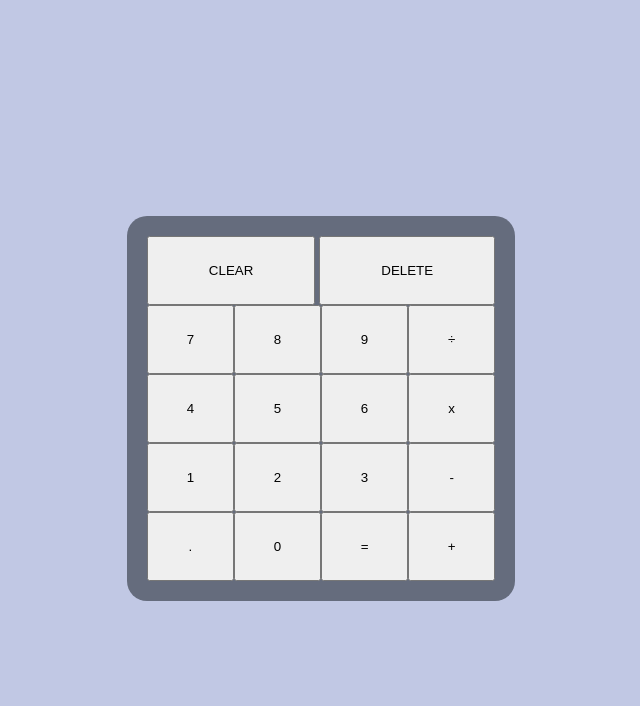
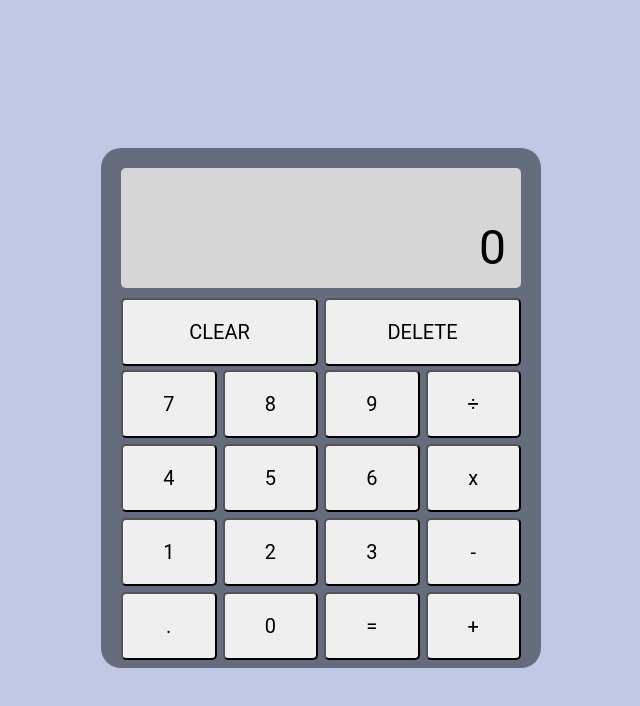
Before and after one commit to eli5it/Odin-calculator, a plain HTML site: page index.html in a window 1280 px wide. Both pictures are taken after a click on the button "CLEAR". Shown: the whole page, without its empty margins (319-959 px from the left). Drawn offline with Linux system fonts and the light colour scheme.

Commit message:
UI finished, working on functionality

```diff
--- a/index.html
+++ b/index.html
@@ -10,28 +10,39 @@
 <body>
     <div class="main">
         <div class="calculator">
-            <button class="big">CLEAR</button>
-            <button class="big">DELETE</button>
-            <div class="bottom-grid">
+        <div class="grid-container">
+            <div class="top">
+                <div class="screen">
+                    <p class="upper-text"></p>
+                    <p class='lower-text'>0</p>
+                </div>
+            </div>
+            <div class="middle-grid">
+                <button class="big btn">CLEAR</button>
+                <button class="big btn">DELETE</button>
+            </div>
+
+            <div class= "bottom-grid">
+                <button class="small btn">7</button>
+                <button class="small btn">8</button>
+                <button class="small btn">9</button>
+                <button class="small btn">÷</button>
+                <button class="small btn">4</button>
+                <button class="small btn">5</button>
+                <button class="small btn">6</button>
+                <button class="small btn">x</button>
+                <button class="small btn">1</button>
+                <button class="small btn">2</button>
+                <button class="small btn">3</button>
+                <button class="small btn">-</button>
+                <button class="small btn">.</button>
+                <button class="small btn">0</button>
+                <button class="small btn">=</button>
+                <button class="small btn">+</button>
+            </div>
 
 
-                <button class="small">7</button>
-                <button class="small">8</button>
-                <button class="small">9</button>
-                <button class="small">÷</button>
-                <button class="small">4</button>
-                <button class="small">5</button>
-                <button class="small">6</button>
-                <button class="small">x</button>
-                <button class="small">1</button>
-                <button class="small">2</button>
-                <button class="small">3</button>
-                <button class="small">-</button>
-                <button class="small">.</button>
-                <button class="small">0</button>
-                <button class="small">=</button>
-                <button class="small">+</button>
-            </div>
+
         </div>
 
         </div>
--- a/script.js
+++ b/script.js
@@ -36,27 +36,143 @@ const add = function(a, b) {
     return output
   };
 
-  // not exactly sure what it means by operator
+
+
+  // primary place where nums are displayed
+
+  let topText = '';
+  // place where background operations are stored
+
+  let operationChoice = '';
+  let userInput = '';
+  let storeInput = false;
+  let firstOperand = 0   ;
+  let secondOperand= "";
+
+
+  const numbers   = "0123456789";
+  const operators = "+-÷x";
+  const bottomDisplay = document.querySelector('.lower-text');
+  const topDisplay    = document.querySelector('.upper-text');
+  let bottomText = bottomDisplay.textContent;
+
+  // only displays numbers
+
+  // event listener for buttons
+  let buttons = document.querySelectorAll(".btn");
+  buttons.forEach(button => button.addEventListener('click',() => {
+    userInput = button.textContent;
+    translateInput(userInput);
+    updateScreen();
+  }))
+
+
+
+
+  const translateInput = function(userInput) {
+    // on event listener being activated, this function is called
+    // it receives the input of the user
+    // and triggers the corresponding function to it
+    if (userInput == '=') {
+
+    } else if (userInput == 'DELETE'){
+      deleteText();
+    } else if (userInput == 'CLEAR') {
+        resetCalc();
+    } else if (numbers.includes(userInput)){
+        handleNumbers();
+    } else if (operators.includes(userInput)) {
+        handleOperators();
+    } else if (userInput == '.') {
+        handleDecimal();
+    }
+  }
+
+  const resetCalc = function(userInput) {
+    // deletes bottomText, topText, operation choice & userInput
+    bottomText = "0";
+    topText    = "";
+    operationChoice = "";
+    userInput = "";
+    firstOperand = 0;
+    secondOperand = '';
+  }
+  const deleteText = function(){
+    // removes the last digit of input
+    if (bottomDisplay.textContent.length != '1')
+      {bottomText = bottomText.slice(0, (bottomText.length - 1))
+      } else {bottomText = '0'}
+    }
+
+
+  const updateScreen = function() {
+    bottomDisplay.textContent = bottomText;
+    setTopText();
+    topDisplay.textContent= topText;
+  }
+  // const handleOperators = function() {
+  //   if (topText == ''){
+  //     topText = bottomText + userInput;
+  //     operationChoice = userInput;
+  //   } else if (!containsOperator()) {
+
+  //   } else if (containsOperator()){}
+  //   console.log(topText);
+  //   bottomText = operate(firstOperand, secondOperand, userInput);
+  // }
+
+
+  const handleNumbers = function() {
+    if (bottomText == '0') {
+      bottomText = userInput
+    } else {bottomText += userInput}
+    if (!containsOperator() ||containsEqual()) {
+      firstOperand += userInput
+    } else if (containsOperator() && !containsEqual())
+     {secondOperand += userInput
+      bottomText= secondOperand}
+  }
+
+
+  function containsOperator() {
+    // loops through the inputted str seeing if operator includes it's current index val
+    for (let i = 0 ; i < topText.length; i ++) {
+      if (operators.includes(topText[i])) {return true}}
+    return false};
+  function containsEqual() {
+    // loops through the inputted str seeing if operator includes it's current index val
+    return topText.includes('=') }
+
+  const handleEqual = function() {
+    if (!containsOperator()) {
+    } else if (containsOperator() && secondOperand !== ""){
+      operate(a, b, operationChoice)
+    }
+  }
+
+
+  function findOperatorIndex(str) {
+    for (let i = 0 ; i < str.length; i ++) {
+      if (operators.includes(str[i])) {return i}}
+  }
+  function setTopText() {
+    if (containsOperator()){
+      let pos = findOperatorIndex(topText);
+      topText = topText.slice(0, pos) + " " + topText.slice(pos, topText.length);
+
+    }
+
+  }
+
   const operate = function(a, b, operator) {
-      if (operator == "+") {
-          return add(a,b);
-
-      } else if (operator == "-") {
-        return subtract(a, b);
-      } else if (operator == "*") {
-        return multiply(a,b);
-      } else if (operator == "/") {
-        return divide(a,b)
-      } else return "error unsupported operation"
-    }
-// not sure which of my operate functions will be better
-
-  const operate2 = function(a, b, operator) {
-      return (operator == "+") ? add(a,b)
-           : (operator == "-") ? subtract(a,b)
-           : (operator == "*") ? multiply(a,b)
-           : (operator == "/") ? divide(a,b): console.log('error')
-           // the console.log shit is just here as a placeholder
-        }
-
-  //
+    if (operator == "+") {
+        return add(a,b);
+    } else if (operator == "-") {
+      return subtract(a, b);
+    } else if (operator == 'x') {
+      return multiply(a,b);
+    } else if (operator == "÷" && b !== 0) {
+      return divide(a,b);
+    } else {
+      return "error unsupported operation";
+    }}
--- a/style.css
+++ b/style.css
@@ -27,25 +27,72 @@ div.calculator {
     padding: 20px;
     margin: 40px;
     background-color: #656c7d;
+    width: 400px;
+    height: 480px;
+    display: flex;
 }
 
 .small {
-    padding: 25px;
+    padding: 20px;
 }
 
 .big {
-    padding-left: 60px;
-    padding-right: 60px;
-    padding-top: 25px;
-    padding-bottom: 25px;
+
+    padding-top: 20px;
+    padding-bottom: 20px;
+    flex-basis: 50%;
+    text-align: center;
+}
+.big, .small {
+    font-size: 20px;
+}
+.middle-grid{
+    display: flex;
+    width: 100%;
+    margin-bottom: 4px;
+
+}
+.middle-grid, .bottom-grid {
+    gap: 6px;
 }
 .bottom-grid {
     display: grid;
-    grid-template-columns: 25% 25% 25% 25%;
-    }
+    grid-template-columns: repeat(4, minmax(0, 1fr));
+}
+
+
 
 .screen {
-    padding-top: 70px;
-    padding-bottom: 30px;
+    padding-top: 20px;
+    padding-bottom: 12px;
+    padding-right: 15px;
     text-align: right;
+    background-color: #d6d6d6;
+    margin-bottom: 10px;
+
+
 }
+
+.upper-text {
+    font-size: 18px;
+    margin-top: 0px;
+    margin-bottom: 10px;
+    min-height: 21px;
+}
+.lower-text {
+    font-size: 48px;
+    margin: 0px;
+    min-height: 55px;
+
+}
+
+
+
+.grid-container {
+    width: 100%;
+}
+
+button, .screen {
+    border-radius: 5px;
+    font-family: 'Roboto', sans-serif;
+}
```
